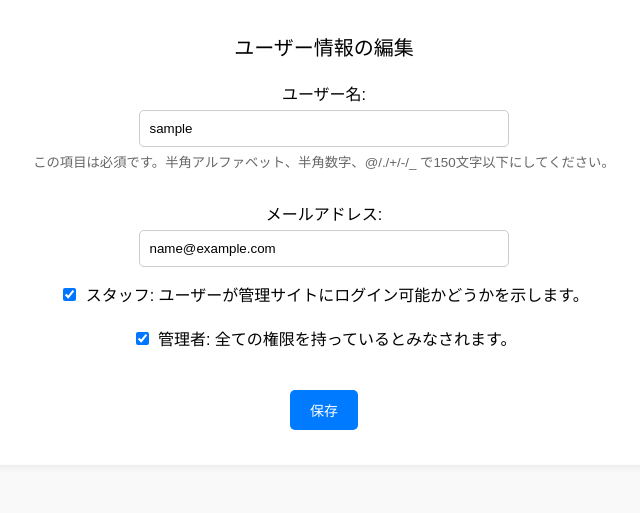
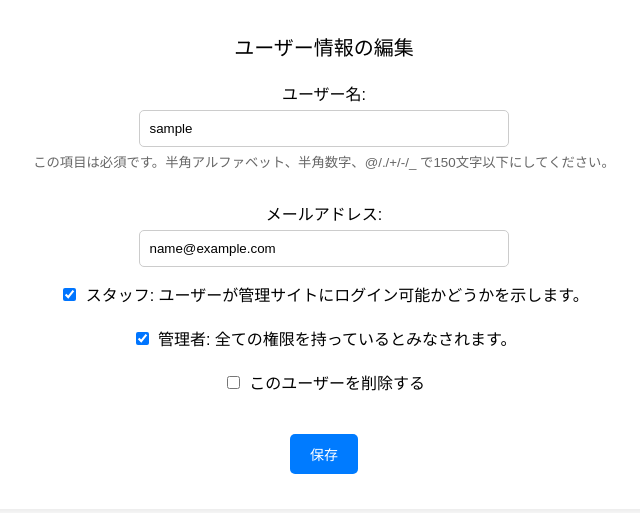
Before and after one commit to tomonoritak/equipment-management-b, a Django app: page /users/useredit/1/ in a window 1280 px wide. Shown: the part 60-573 px from the top of the page, without its empty margins (316-956 px from the left). Run offline with Django 4.2, Linux system fonts and the light colour scheme; the visitor is signed in with stand-in values (Sample User, id 1); data comes from the database, SQL or seed files in the repository.

Commit message:
ユーザー削除機能

```diff
--- a/posts/models.py
+++ b/posts/models.py
@@ -24,4 +24,4 @@ class StockHistory(models.Model):
     post = models.ForeignKey('Posts', on_delete=models.CASCADE)
     stock_quantity = models.PositiveIntegerField()
     changed_at = models.DateTimeField(auto_now_add=True)
-    user = models.ForeignKey(User, on_delete=models.CASCADE, blank=True, null=True)  # ★ユーザー情報を追加
+    user = models.ForeignKey(User, on_delete=models.SET_NULL, blank=True, null=True)  # ★ユーザー情報を追加
--- a/templates/users/useredit.html
+++ b/templates/users/useredit.html
@@ -105,6 +105,13 @@
                 <div class="form-group">
                     <label>{{ form.is_superuser }} 管理者: 全ての権限を持っているとみなされます。</label>
                 </div>
+
+                {% if user.is_superuser %}  <!-- 管理者のみ表示 -->
+                <div class="form-group">
+                    <label>{{ form.delete_user }} このユーザーを削除する</label>
+                </div>
+                {% endif %}
+
                 <div class="form-group">
                     <button type="submit">保存</button>
                 </div>
--- a/users/forms.py
+++ b/users/forms.py
@@ -41,3 +41,30 @@ class CustomUserCreationForm(UserCreationForm):
             'required': 'メールアドレスを入力してください。',
             'invalid': '有効なメールアドレスを入力してください。',
         }
+
+
+class UserEditForm(forms.ModelForm):
+    delete_user = forms.BooleanField(required=False, label='ユーザーを削除')  # 削除用チェックボックスを追加
+
+    class Meta:
+        model = get_user_model()
+        fields = ('email', 'username', 'is_staff', 'is_superuser', 'delete_user')
+
+    def __init__(self, *args, **kwargs):
+        user = kwargs.pop('user', None)  # 'user' 引数を取得して削除
+        super().__init__(*args, **kwargs)
+
+        self.fields['username'].label = 'ユーザー名'
+        self.fields['username'].error_messages = {
+            'required': 'ユーザー名を入力してください。',
+            'unique': 'このユーザー名は既に使用されています。',
+        }
+        self.fields['email'].label = 'メールアドレス'
+        self.fields['email'].error_messages = {
+            'required': 'メールアドレスを入力してください。',
+            'invalid': '有効なメールアドレスを入力してください。',
+        }
+
+        # ログイン中のユーザーが管理者でない場合、削除チェックボックスを表示しない
+        if user and not user.is_superuser:
+            self.fields.pop('delete_user')
--- a/users/views.py
+++ b/users/views.py
@@ -1,11 +1,12 @@
 from django.urls import reverse_lazy
 from django.views import generic
-from .forms import CustomUserCreationForm
+from .forms import CustomUserCreationForm, UserEditForm
 from django.contrib.auth.models import User
 from django.contrib.auth.views import LoginView
-from django.views.generic import ListView,UpdateView
+from django.views.generic import ListView, UpdateView
 from django.contrib.auth.mixins import LoginRequiredMixin
-
+from django.shortcuts import redirect
+from django.shortcuts import get_object_or_404
 
 class CustomLoginView(LoginView):
     template_name = 'users/login.html'
@@ -13,7 +14,6 @@ class CustomLoginView(LoginView):
 
     def get_success_url(self):
         return reverse_lazy('Posts:itemlist')  # ログイン成功後のリダイレクト先を指定
-
 
 class SignUpView(generic.CreateView):
     form_class = CustomUserCreationForm
@@ -36,9 +36,22 @@ class UserListView(ListView):
 
 class UserEditView(LoginRequiredMixin, UpdateView):
     model = User
+    form_class = UserEditForm
     template_name = 'users/useredit.html'
-    fields = ['username', 'email', 'is_staff', 'is_superuser']  # 編集したいフィールドを指定
-    success_url = reverse_lazy('users:userlist')  # 保存後にユーザー一覧にリダイレクト
+    success_url = reverse_lazy('users:userlist')
 
     def get_object(self, queryset=None):
-        return User.objects.get(pk=self.kwargs['pk'])  # プライマリキーでユーザーを取得
+        # get_object_or_404 を使用してオブジェクトを取得
+        return get_object_or_404(User, pk=self.kwargs['pk'])
+
+    def get_form_kwargs(self):
+        kwargs = super().get_form_kwargs()
+        kwargs['user'] = self.request.user  # ログイン中のユーザーをフォームに渡す
+        return kwargs
+
+    def form_valid(self, form):
+        if form.cleaned_data.get('delete_user'):  # チェックボックスがオンならユーザーを削除
+            self.get_object().delete()
+            return redirect(self.success_url)  # 削除後はユーザー一覧にリダイレクト
+
+        return super().form_valid(form)
```
Also changed, not shown: posts/migrations/0003_stockhistory_user.py (added).
